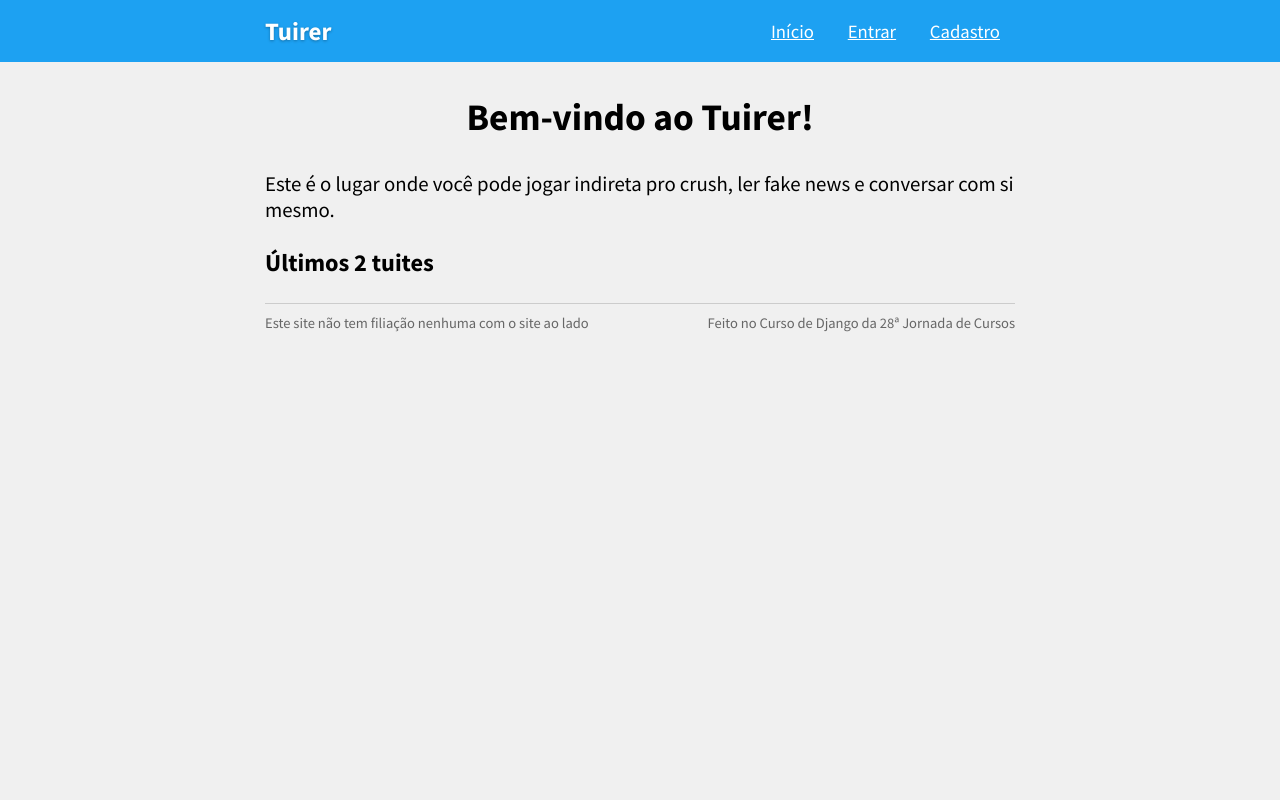
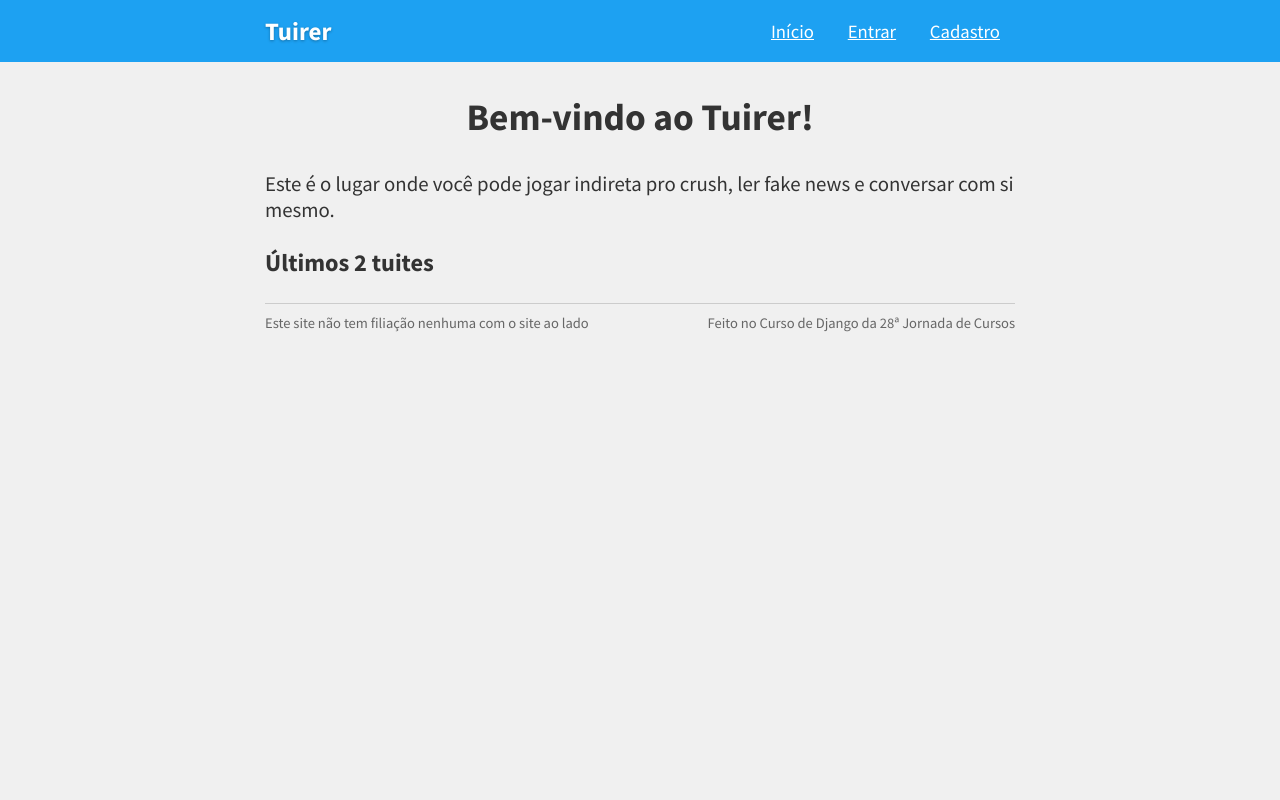
Before and after one commit to vanessa/tuirer, a Django app: page / in a window 1280 px wide. Run offline with Django 3.2, Linux system fonts and the light colour scheme; data that the repository does not hold is empty; some libraries are stand-ins or nearby versions.

Commit message:
Change font color

```diff
--- a/assets/style.css
+++ b/assets/style.css
@@ -4,6 +4,7 @@ body {
     font-family: "Source Sans Pro", "Segoe UI", Helvetica, sans-serif;
     margin: 0;
     padding: 0;
+    color: #333;
 }
 
 .site-header {
```
